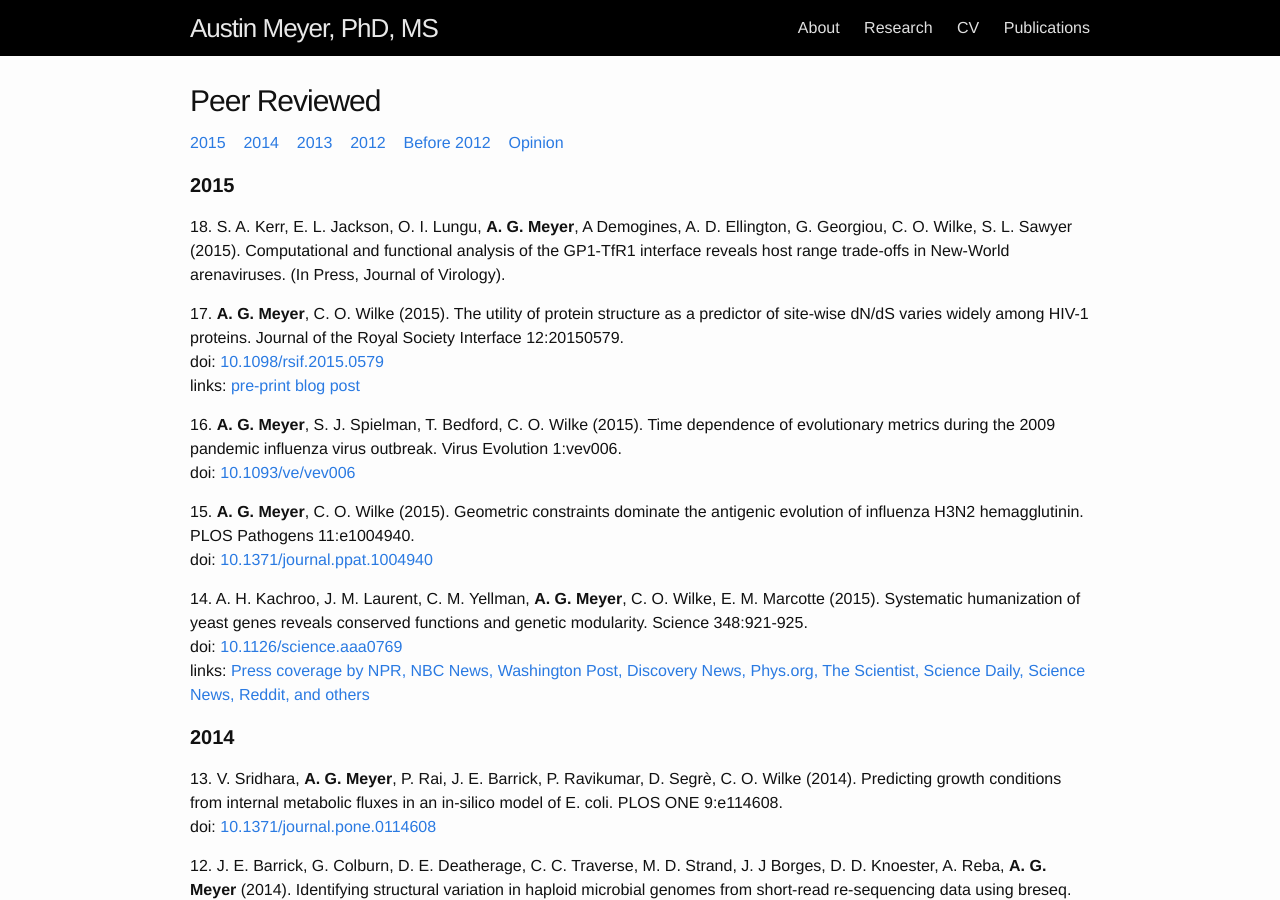
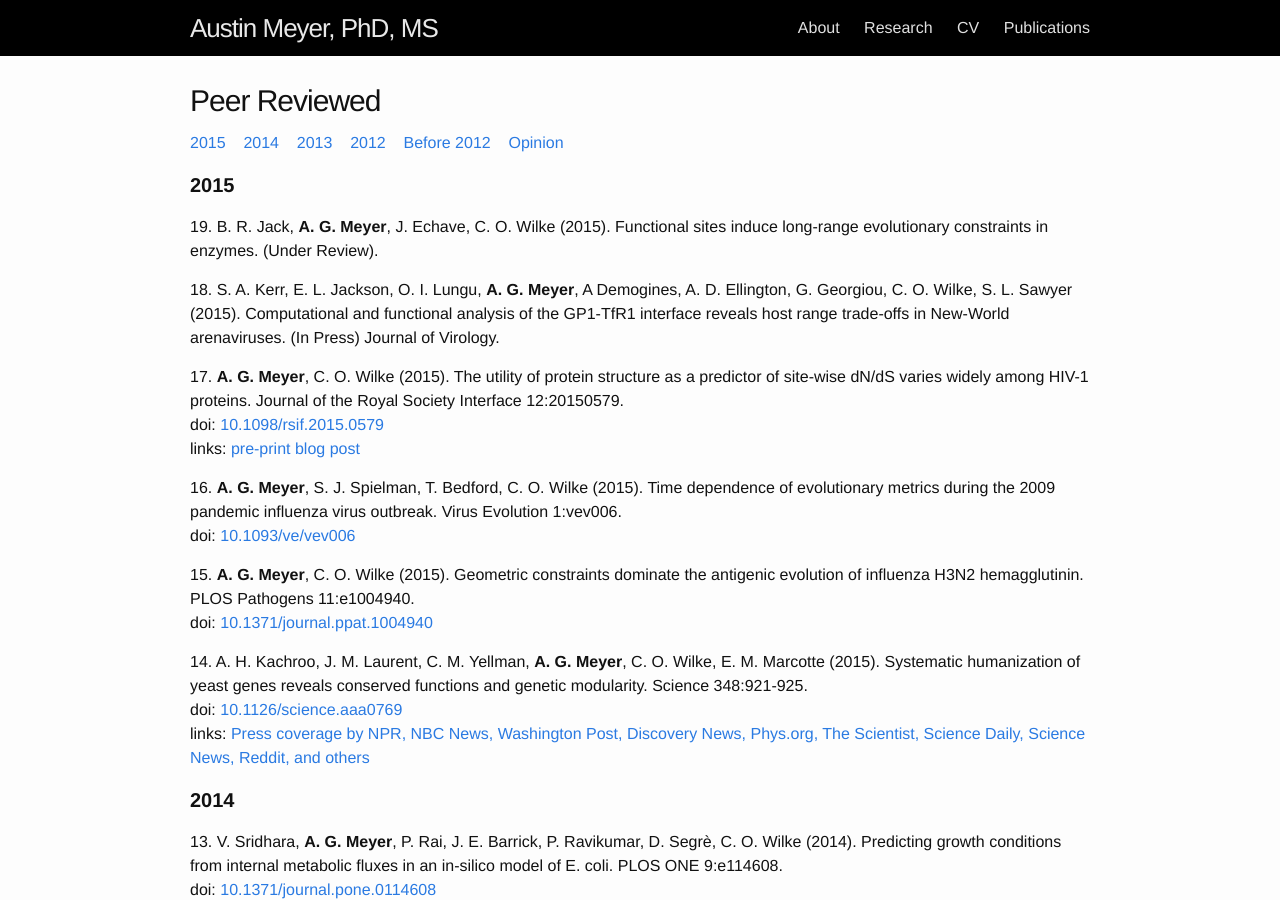
Before and after one commit to ausmeyer/ausmeyer.github.io, a Jekyll site: the page built from publications.html, in a window 1280 px wide and 900 px high. Built offline with Jekyll 4.4.1, drawn with Linux system fonts in a browser that asks for light colours.

Commit message:
Updating publications.

```diff
--- a/_data/peer_review.yml
+++ b/_data/peer_review.yml
@@ -1,7 +1,12 @@
+- author: B. R. Jack, <b>A. G. Meyer</b>, J. Echave, C. O. Wilke
+  year: 2015
+  title: Functional sites induce long-range evolutionary constraints in enzymes
+  ref: "(Under Review)"
+
 - author: S. A. Kerr, E. L. Jackson, O. I. Lungu, <b>A. G. Meyer</b>, A Demogines, A. D. Ellington, G. Georgiou, C. O. Wilke, S. L. Sawyer
   year: 2015
   title: Computational and functional analysis of the GP1-TfR1 interface reveals host range trade-offs in New-World arenaviruses
-  ref: "(In Press, Journal of Virology)"
+  ref: "(In Press) Journal of Virology"
 
 - author: <b>A. G. Meyer</b>, C. O. Wilke
   year: 2015
```
